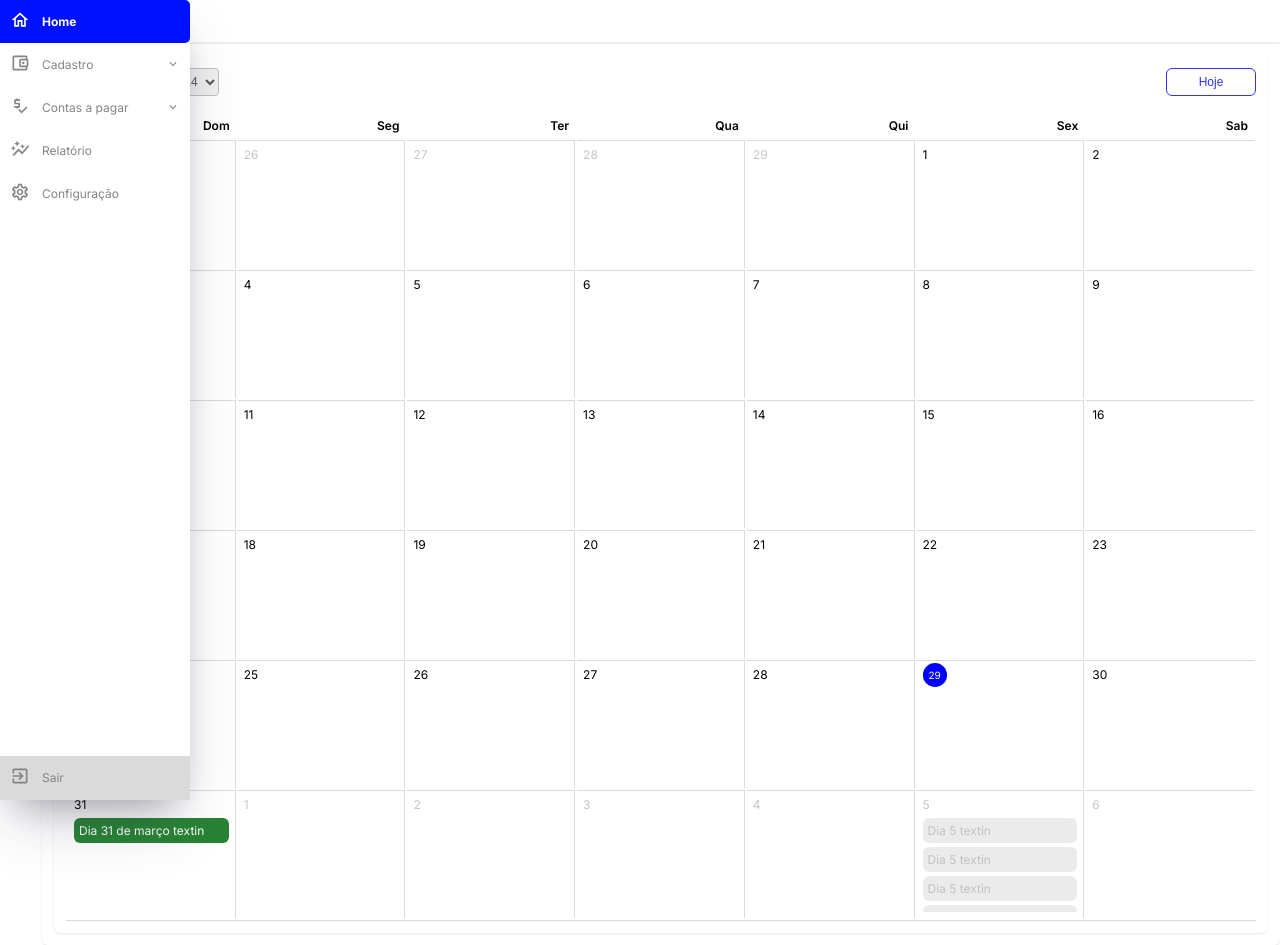
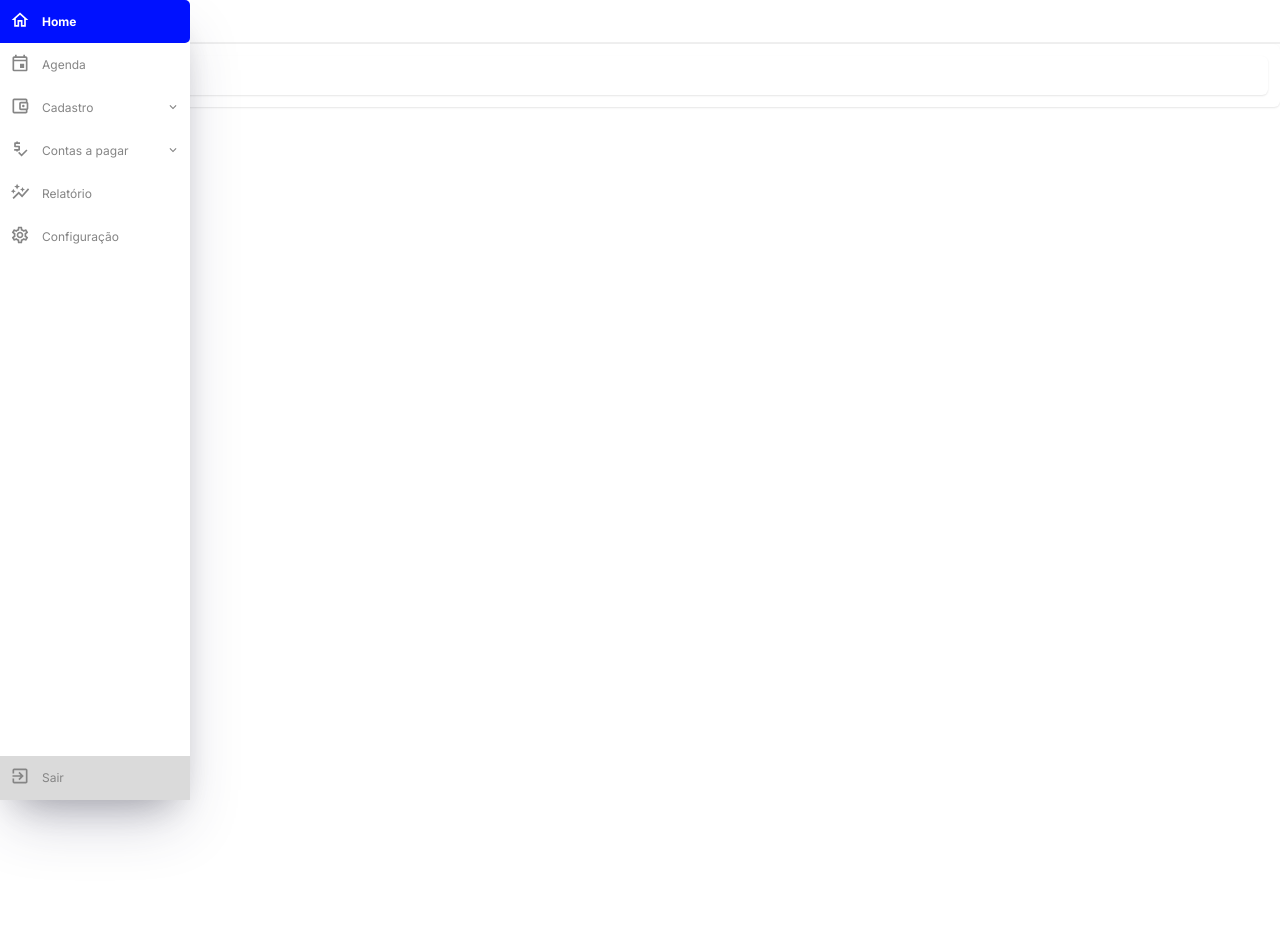
Before and after one commit to hugodesenv/web-financas, a Next.js app: page / in a window 1280 px wide. After the commit the page ends 800 px from the top, so only its background shows below. Built offline with nearby package versions, Linux system fonts and the light colour scheme.

Commit message:
Calendario

```diff
--- a/src/app/components/PageMenu.tsx
+++ b/src/app/components/PageMenu.tsx
@@ -10,9 +10,10 @@ import { useState } from "react";
 import {
   MdOutlineAccountBalanceWallet,
   MdOutlineAutoGraph,
+  MdOutlineEvent,
   MdOutlineHome,
   MdOutlineSettings,
-  MdPriceCheck,
+  MdPriceCheck
 } from "react-icons/md";
 
 function PageMenu() {
@@ -27,6 +28,12 @@ function PageMenu() {
       onClick: () => router.push("/"),
     },
     {
+      icon: <MdOutlineEvent fontSize={20} />,
+      label: 'Agenda',
+      key: 'mn-schedule',
+      onClick: () => router.push('/pages/schedule/')
+    },
+    {
       icon: <MdOutlineAccountBalanceWallet fontSize={20} />,
       label: "Cadastro",
       key: "mn-add",
@@ -37,6 +44,11 @@ function PageMenu() {
           onClick: () => {
             router.push("/pages/register/fixed-release/");
           },
+        },
+        {
+          key: 'person',
+          label: 'Pessoas',
+          onClick: () => { }
         },
         {
           key: "type-entry",
--- a/src/app/page.tsx
+++ b/src/app/page.tsx
@@ -1,95 +1,9 @@
 "use client";
 
-import MyCalendar from "@/components/calendar/calendar-events/MyCalendar";
-import { IEventsDay } from "@/components/calendar/calendar-events/myCalendarUtils";
 import MyCard from "@/components/card/MyCard";
-import MyDrawer from "@/components/drawer/MyDrawer";
 import MyTopBar from "@/components/menu/topBar/MyTopBar";
-import { useState } from "react";
 
 export default function Home() {
-  const [events, setEvents] = useState([
-    {
-      id: "1",
-      date: "2024-03-31",
-      title: "Dia 31 de março textin",
-      backgroundColor: "#288334",
-    },
-    {
-      id: "2",
-      date: "2024-01-22",
-      title: "Dia 22 de janeiro textin",
-      backgroundColor: "#288334",
-    },
-    {
-      id: "3",
-      date: "2024-04-05",
-      title: "Dia 5 textin",
-      backgroundColor: "#288334",
-    },
-    {
-      id: "4",
-      date: "2024-04-05",
-      title: "Dia 5 textin",
-      backgroundColor: "#393939",
-      data: {
-        description: "testing",
-      },
-    },
-    {
-      id: "5",
-      date: "2024-04-05",
-      title: "Dia 5 textin",
-      backgroundColor: "#223333",
-    },
-    {
-      id: "6",
-      date: "2024-04-05",
-      title: "Dia 5 textin",
-      backgroundColor: "#667755",
-    },
-    {
-      id: "7",
-      date: "2024-04-05",
-      title: "Dia 5 textin",
-      backgroundColor: "#A8A8A8",
-    },
-    {
-      id: "8",
-      date: "2024-04-05",
-      title: "Dia 5 textin",
-      backgroundColor: "#223333",
-    },
-    {
-      id: "9",
-      date: "2024-04-10",
-      title: "Dia 10 textin",
-      data: {
-        description: "testing",
-      },
-    },
-  ] as IEventsDay[]);
-
-  const [detailtEvent, setDetailtEvent] = useState({
-    isOpen: false,
-    data: {} as any,
-  });
-
-  function handleEventCalendarClick(data: any) {
-    setDetailtEvent({ data, isOpen: true });
-  }
-
-  function handleEventMove(content: any) {
-    const newEvents = events.map((event: IEventsDay) => {
-      if (event.id == content?.elementID) {
-        return { ...event, date: content.newColumnID }
-      }
-      return event;
-    });
-
-    setEvents(newEvents);
-  }
-
   return (
     <div>
       <MyTopBar title="Home" />
@@ -103,23 +17,9 @@ export default function Home() {
         <option value="Safari" />
       </datalist>
 */}
-
       <MyCard>
         <MyCard>
-          {/** calendário contendo os agendamentos do dia */}
-          <MyCalendar
-            onItemClick={handleEventCalendarClick}
-            events={events}
-            onEventMoved={handleEventMove}
-          />
-          {/** drawer quando clicamos no evento do dia do calendário */}
-          <MyDrawer
-            title={detailtEvent.data?.title}
-            isOpen={detailtEvent.isOpen}
-            onClose={() => setDetailtEvent({ isOpen: false, data: {} })}
-          >
-            <div>{detailtEvent?.data?.date}</div>
-          </MyDrawer>
+          oi
         </MyCard>
       </MyCard>
     </div>
--- a/src/components/calendar/calendar-events/MyCalendar.tsx
+++ b/src/components/calendar/calendar-events/MyCalendar.tsx
@@ -4,7 +4,7 @@ import MyButton from "@/components/button/MyButton";
 import MySelect from "@/components/select/MySelect";
 import { DateUtils } from "@/lib/dateUtils";
 import { useState } from "react";
-import DaysComponent from "./components/MyCalendarDaysComponent";
+import ListDays from "./components/MyCalendarDaysComponent";
 import MyCalendarSelectYears from "./components/MyCalendarSelectYears";
 import { IEventsDay, dayOfWeekTitle, monthsFromYear } from "./myCalendarUtils";
 import "./style.css";
@@ -40,7 +40,7 @@ export default function MyCalendar({
     year: moment.year(),
   });
 
-  // Alterou o select do mês
+  // Alterou o select do mÃªs
   function handleMonthChange(event: any) {
     event.preventDefault();
     setMonthYearSelected((prev) => ({ ...prev, month: event.target.value }));
@@ -62,24 +62,22 @@ export default function MyCalendar({
 
   /**
    * Evento de arraste e solte dos eventos do dia.
-   * Só é permitido soltar o item se estiver dentro da <ul>, ou seja,
+   * São pemitidos soltar o item se estiver dentro da <ul>, ou seja,
    * se for em outra <li>, ou fora da <ul>, nada ocorre.
    * @param event
    * @returns
    */
   const handleDrop = (event: any) => {
     event.preventDefault();
-
-    if (event.target.className !== 'calendar-events') {
+    const newColumnID = event.target.parentElement.id || event.target.id;
+    if (!newColumnID) {
       return;
     }
 
-    const objToReturn = {
+    onEventMoved({
       ...JSON.parse(event.dataTransfer.getData("eventMoved")),
-      newColumnID: event.target.id,
-    };
-
-    onEventMoved(objToReturn);
+      newColumnID
+    });
   };
 
   function handleDragOver(event: any) {
@@ -106,7 +104,7 @@ export default function MyCalendar({
           <TitleColumns />
         </thead>
         <tbody onDragOver={handleDragOver} onDrop={handleDrop}>
-          <DaysComponent
+          <ListDays
             monthSelected={monthYearSelected.month}
             yearSelected={monthYearSelected.year}
             events={events}
--- a/src/components/calendar/calendar-events/components/MyCalendarDaysComponent.tsx
+++ b/src/components/calendar/calendar-events/components/MyCalendarDaysComponent.tsx
@@ -3,7 +3,7 @@ import { IElements, IEventsDay, MyCalendarUtils } from "../myCalendarUtils";
 import MyCalendarEventsDay from "./MyCalendarEventsDay";
 const currentDate = DateUtils.momentBR().format("YYYY-MM-DD");
 
-export default function DaysComponent({
+export default function ListDays({
   monthSelected,
   yearSelected,
   events,
--- a/src/components/calendar/calendar-events/style.css
+++ b/src/components/calendar/calendar-events/style.css
@@ -3,8 +3,8 @@
   border-bottom: 1px solid rgb(218, 218, 218);
   height: 100%;
   width: 100%;
+  /** pros tds ficarem do mesmo tamanho. */
   table-layout: fixed;
-  /** pros tds ficarem do mesmo tamanho. */
 }
 
 #calendar-table-box-options {
@@ -74,7 +74,6 @@
   color: white;
   font-size: 10px;
   padding: 6px;
-
 }
 
 /** controle da celula de cada dia do calendario */
```
Also changed, not shown: src/app/pages/schedule/page.tsx (added, +110 -0 lines).
